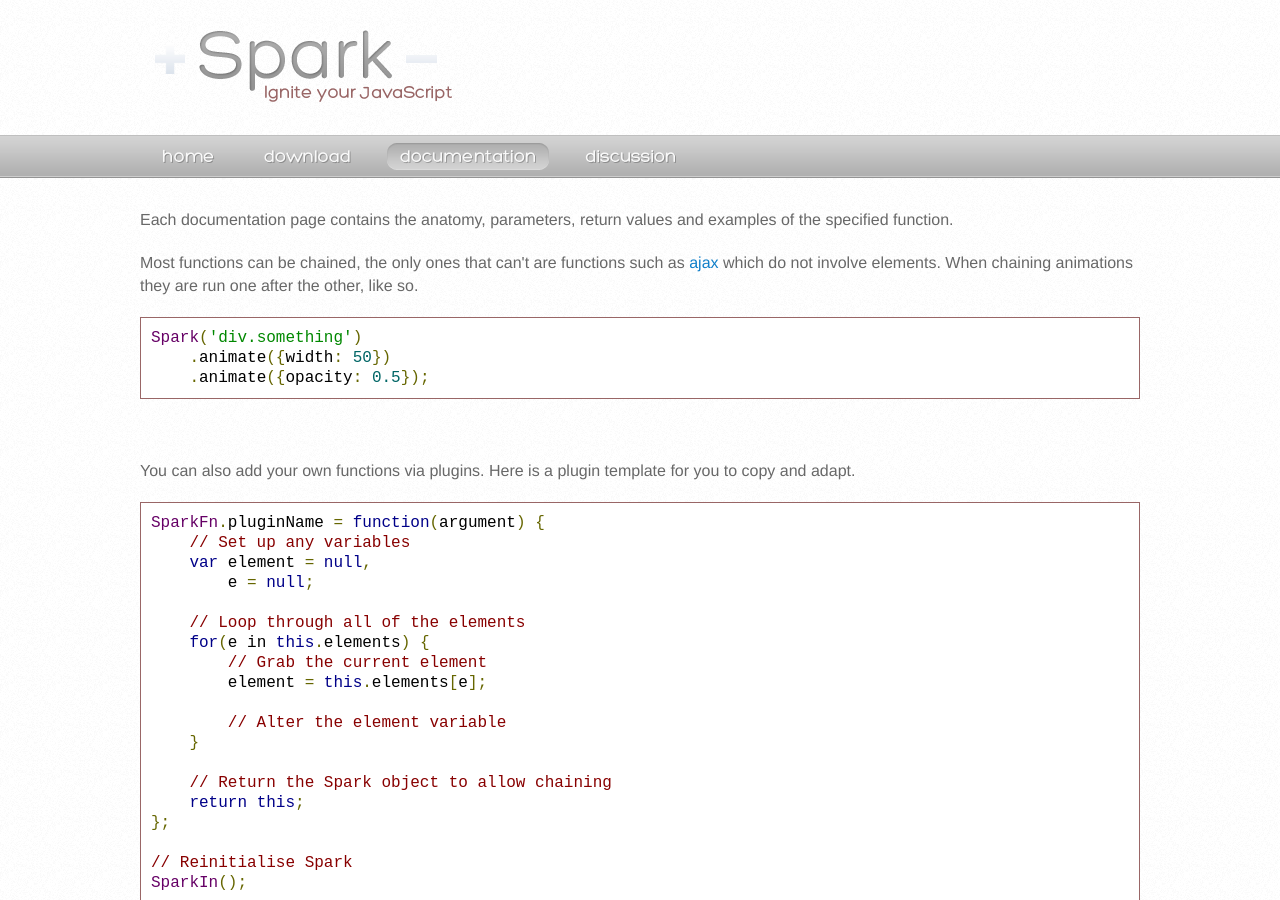
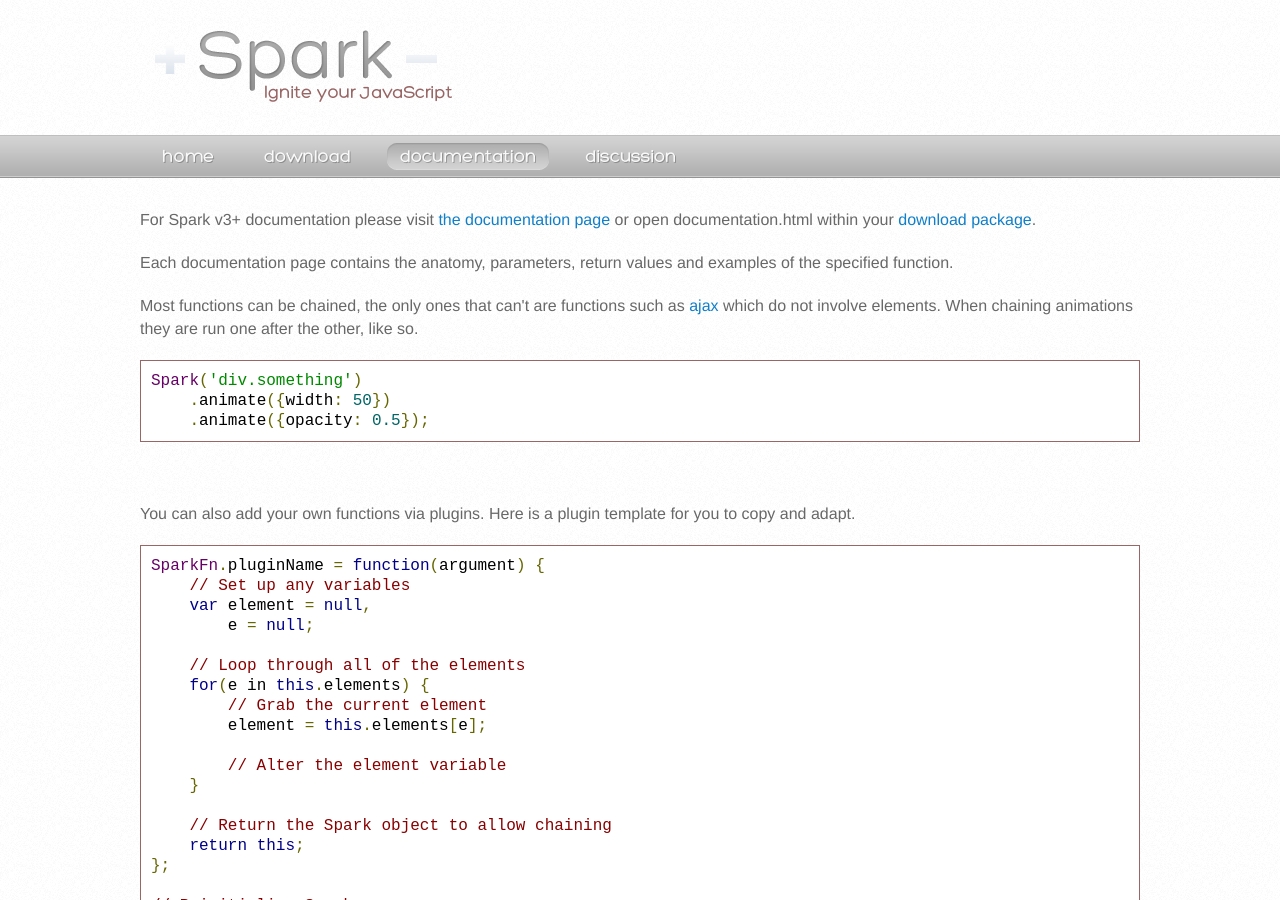
Before and after one commit to Olical/sparkjs.co.uk, a Jekyll site: the page built from documentation.html, in a window 1280 px wide and 900 px high. Built offline with Jekyll 4.4.1, drawn with Linux system fonts in a browser that asks for light colours; Markdown is read by kramdown in place of the engine named in the settings; comment, search, counter and statistics services are not loaded.

Commit message:
Added the link to the new docs

```diff
--- a/documentation.html
+++ b/documentation.html
@@ -4,6 +4,8 @@
 description: The documentation for the Spark JavaScript library's functions arguments, returns and examples.
 keywords: spark, javascript, library, documentation, examples, returns, arguments
 ---
+<p>For Spark v3+ documentation please visit <a href='http://sparkjs.github.com/Spark/'>the documentation page</a> or open <em>documentation.html</em> within your <a href='https://github.com/SparkJS/Package/downloads'>download package</a>.
+
 <p>Each documentation page contains the anatomy, parameters, return values and examples of the specified function.</p>
 
 <p>Most functions can be chained, the only ones that can't are functions such as <a href='/documentation/ajax.html'>ajax</a> which do not involve elements. When chaining animations they are run one after the other, like so.</p>
```
